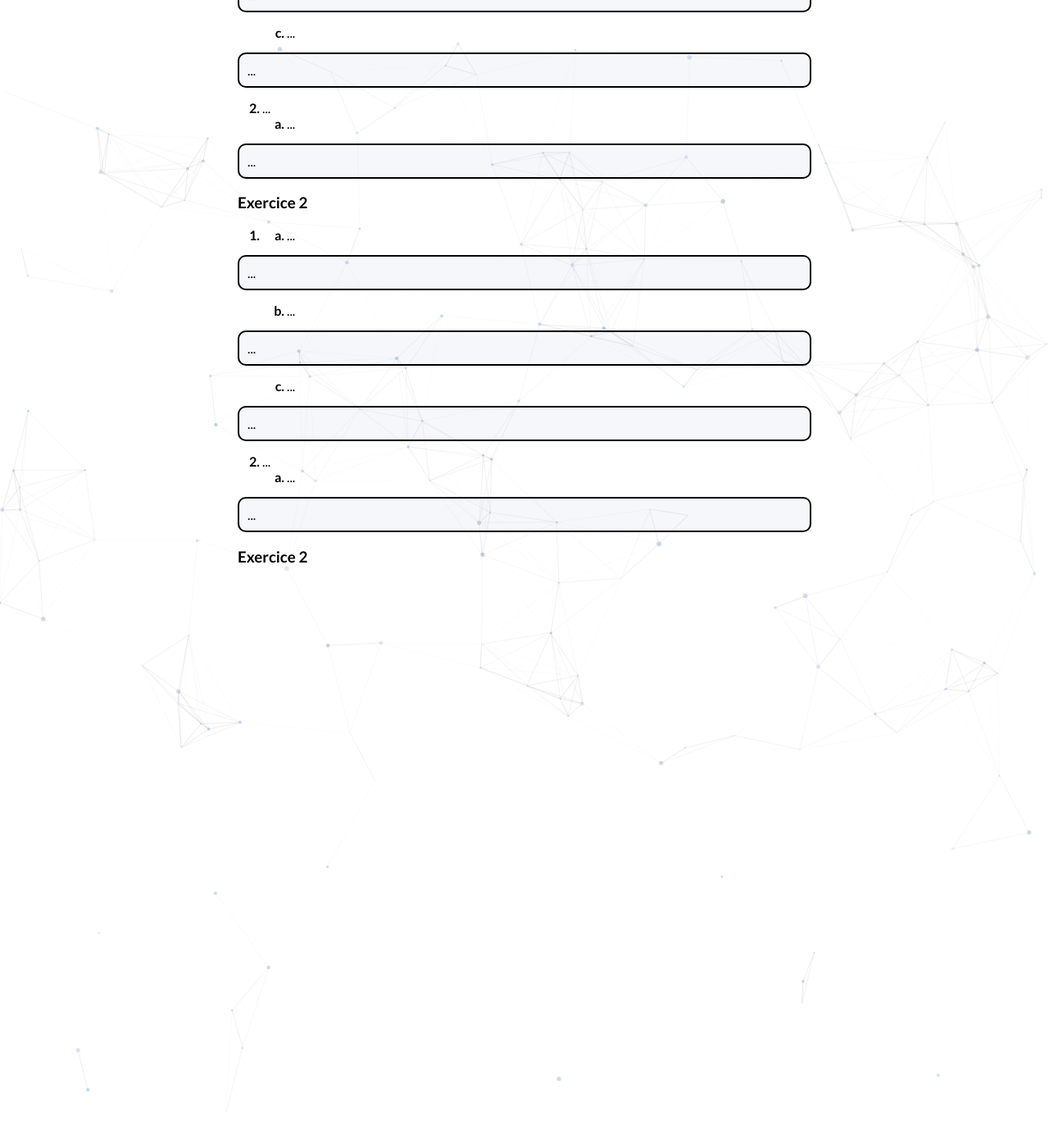
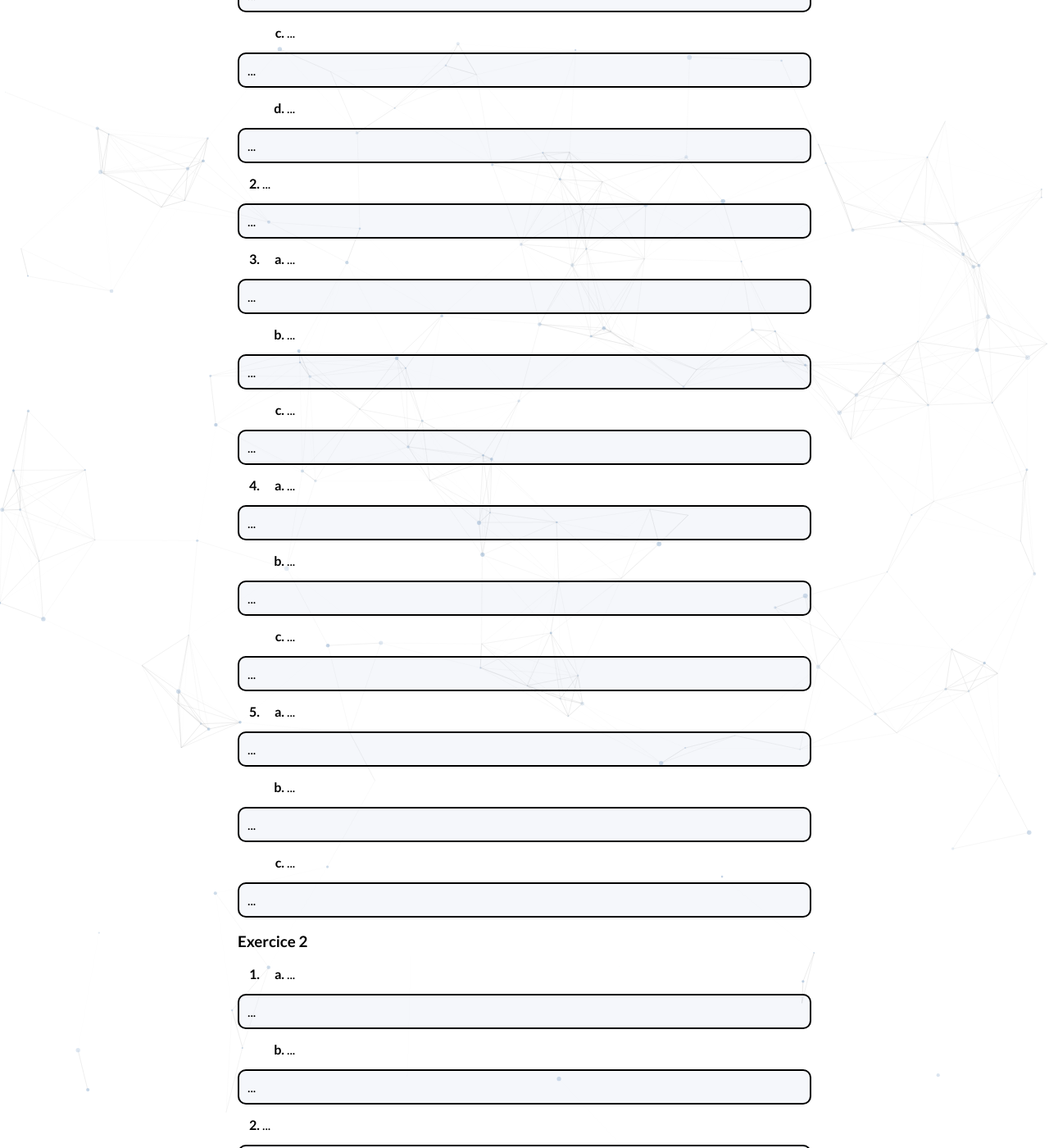
Before and after one commit to bglbrt/bglbrt.github.io, a Jekyll site: the page built from fr/ressources/corrections/insee_administrateur_externe_2023.md, in a window 1280 px wide and 1400 px high, scrolled down 3560 px. Shown: the whole window at 82% size. Built offline with Jekyll 4.4.1, drawn with Linux system fonts in a browser that asks for light colours; nearby versions of some CDN libraries; some of the changed text lies outside the part shown.

Commit message:
Mise à jour du site

```diff
--- a/fr/ressources/corrections/insee_administrateur_externe_2023.md
+++ b/fr/ressources/corrections/insee_administrateur_externe_2023.md
@@ -276,15 +276,83 @@
                     ...
                  </p>
             </li>
+            <li>
+                ...
+                <p style="border: solid 2px; border-radius: 10px; background-color:rgba(152, 180, 212, .1); padding-right: 10px; padding-left: 10px; padding-top: 10px; padding-bottom: 10px; margin: 15px 0 15px -60px;">
+                    ...
+                 </p>
+            </li>
         </ol>
     </li>
-    <li> ...
+    <li>
+        ...
+                <p style="border: solid 2px; border-radius: 10px; background-color:rgba(152, 180, 212, .1); padding-right: 10px; padding-left: 10px; padding-top: 10px; padding-bottom: 10px; margin: 15px 0 15px -30px;">
+                    ...
+                </p>
+    </li>
+    <li>
         <ol type="a" start="1">
             <li>
                 ...
                 <p style="border: solid 2px; border-radius: 10px; background-color:rgba(152, 180, 212, .1); padding-right: 10px; padding-left: 10px; padding-top: 10px; padding-bottom: 10px; margin: 15px 0 15px -60px;">
                     ...
                 </p>
+            </li>
+            <li>
+                ...
+                <p style="border: solid 2px; border-radius: 10px; background-color:rgba(152, 180, 212, .1); padding-right: 10px; padding-left: 10px; padding-top: 10px; padding-bottom: 10px; margin: 15px 0 15px -60px;">
+                    ...
+                 </p>
+            </li>
+            <li>
+                ...
+                <p style="border: solid 2px; border-radius: 10px; background-color:rgba(152, 180, 212, .1); padding-right: 10px; padding-left: 10px; padding-top: 10px; padding-bottom: 10px; margin: 15px 0 15px -60px;">
+                    ...
+                 </p>
+            </li>
+        </ol>
+    </li>
+    <li>
+        <ol type="a" start="1">
+            <li>
+                ...
+                <p style="border: solid 2px; border-radius: 10px; background-color:rgba(152, 180, 212, .1); padding-right: 10px; padding-left: 10px; padding-top: 10px; padding-bottom: 10px; margin: 15px 0 15px -60px;">
+                    ...
+                </p>
+            </li>
+            <li>
+                ...
+                <p style="border: solid 2px; border-radius: 10px; background-color:rgba(152, 180, 212, .1); padding-right: 10px; padding-left: 10px; padding-top: 10px; padding-bottom: 10px; margin: 15px 0 15px -60px;">
+                    ...
+                 </p>
+            </li>
+            <li>
+                ...
+                <p style="border: solid 2px; border-radius: 10px; background-color:rgba(152, 180, 212, .1); padding-right: 10px; padding-left: 10px; padding-top: 10px; padding-bottom: 10px; margin: 15px 0 15px -60px;">
+                    ...
+                 </p>
+            </li>
+        </ol>
+    </li>
+    <li>
+        <ol type="a" start="1">
+            <li>
+                ...
+                <p style="border: solid 2px; border-radius: 10px; background-color:rgba(152, 180, 212, .1); padding-right: 10px; padding-left: 10px; padding-top: 10px; padding-bottom: 10px; margin: 15px 0 15px -60px;">
+                    ...
+                </p>
+            </li>
+            <li>
+                ...
+                <p style="border: solid 2px; border-radius: 10px; background-color:rgba(152, 180, 212, .1); padding-right: 10px; padding-left: 10px; padding-top: 10px; padding-bottom: 10px; margin: 15px 0 15px -60px;">
+                    ...
+                 </p>
+            </li>
+            <li>
+                ...
+                <p style="border: solid 2px; border-radius: 10px; background-color:rgba(152, 180, 212, .1); padding-right: 10px; padding-left: 10px; padding-top: 10px; padding-bottom: 10px; margin: 15px 0 15px -60px;">
+                    ...
+                 </p>
             </li>
         </ol>
     </li>
@@ -307,6 +375,22 @@
                     ...
                  </p>
             </li>
+        </ol>
+    </li>
+    <li>
+        ...
+                <p style="border: solid 2px; border-radius: 10px; background-color:rgba(152, 180, 212, .1); padding-right: 10px; padding-left: 10px; padding-top: 10px; padding-bottom: 10px; margin: 15px 0 15px -30px;">
+                    ...
+                 </p>
+    </li>
+    <li>
+        <ol type="a" start="1">
+            <li>
+                ...
+                <p style="border: solid 2px; border-radius: 10px; background-color:rgba(152, 180, 212, .1); padding-right: 10px; padding-left: 10px; padding-top: 10px; padding-bottom: 10px; margin: 15px 0 15px -60px;">
+                    ...
+                </p>
+            </li>
             <li>
                 ...
                 <p style="border: solid 2px; border-radius: 10px; background-color:rgba(152, 180, 212, .1); padding-right: 10px; padding-left: 10px; padding-top: 10px; padding-bottom: 10px; margin: 15px 0 15px -60px;">
@@ -315,16 +399,22 @@
             </li>
         </ol>
     </li>
-    <li> ...
-        <ol type="a" start="1">
-            <li>
-                ...
-                <p style="border: solid 2px; border-radius: 10px; background-color:rgba(152, 180, 212, .1); padding-right: 10px; padding-left: 10px; padding-top: 10px; padding-bottom: 10px; margin: 15px 0 15px -60px;">
+    <li>
+        ...
+                <p style="border: solid 2px; border-radius: 10px; background-color:rgba(152, 180, 212, .1); padding-right: 10px; padding-left: 10px; padding-top: 10px; padding-bottom: 10px; margin: 15px 0 15px -30px;">
                     ...
-                </p>
-            </li>
-        </ol>
+                 </p>
+    </li>
+    <li>
+        ...
+                <p style="border: solid 2px; border-radius: 10px; background-color:rgba(152, 180, 212, .1); padding-right: 10px; padding-left: 10px; padding-top: 10px; padding-bottom: 10px; margin: 15px 0 15px -30px;">
+                    ...
+                 </p>
+    </li>
+    <li>
+        ...
+                <p style="border: solid 2px; border-radius: 10px; background-color:rgba(152, 180, 212, .1); padding-right: 10px; padding-left: 10px; padding-top: 10px; padding-bottom: 10px; margin: 15px 0 15px -30px;">
+                    ...
+                 </p>
     </li>
 </ol>
-
-### Exercice 2
```
